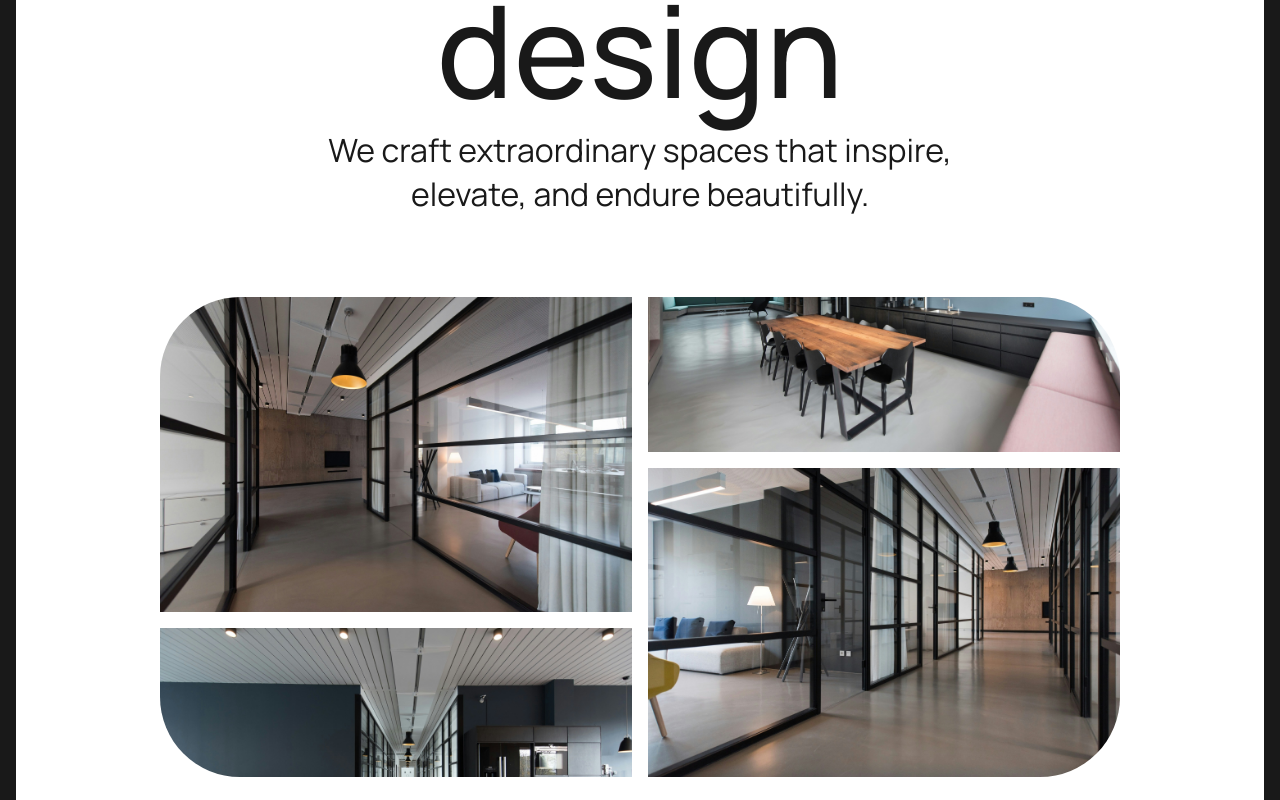
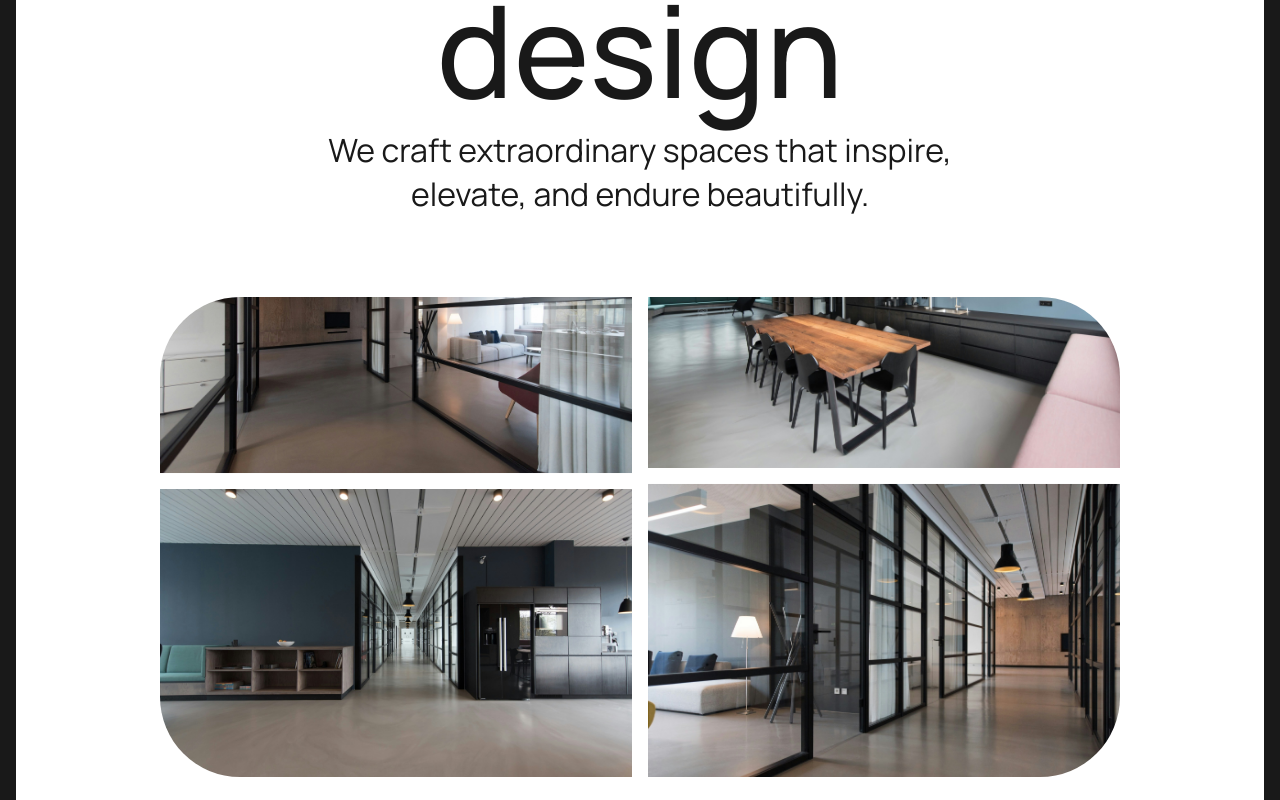
Before and after one commit to anastasiacheb/arkitect, a Next.js app: page /about in a window 1280 px wide. Shown: the part 480-1280 px from the top of the page. Built offline with nearby package versions, Linux system fonts and the light colour scheme.

Commit message:
parallax animation

```diff
--- a/src/app/about/page.jsx
+++ b/src/app/about/page.jsx
@@ -1,5 +1,5 @@
 import Image from 'next/image';
-import { Socials, PreFooter, ProjectItem, Card, Header, Accordion, Animation } from '@/components';
+import { Socials, PreFooter, ProjectItem, Card, Header, Accordion, Animation, AnimationParallax } from '@/components';
 import { Projects, Team } from '@/data';
 
 const Values = [
@@ -78,8 +78,9 @@ export default function Page() {
             </p>
           </div>
         </Animation>
-        <div className="flex gap-2 md:gap-4 rounded-4xl md:rounded-[60px] lg:rounded-[80px] overflow-clip max-w-400 mx-auto aspect-[650/430] xl:aspect-[2/1]">
-          <div className="flex flex-col gap-2 md:gap-4">
+        <div className="flex gap-2 md:gap-4 rounded-4xl md:rounded-[60px] lg:rounded-[80px] overflow-clip max-w-400 mx-auto aspect-[650/430] xl:aspect-[2/1] relative">
+          <AnimationParallax simple depth={-100}>
+            <div className="flex flex-col gap-2 md:gap-4 w-full h-full -mt-5 md:-mt-10 xl:-mt-20">
               <Image
                 src="/images/nastuh-abootalebi-rSpMla5RItA-unsplash.jpg"
                 alt="building"
@@ -96,10 +97,12 @@ export default function Page() {
                 height={0}
                 sizes="100vw"
                 // style={{ width: '100%', height: 'auto' }}
-              className="w-full h-full -mb-10 md:-mb-20 xl:-mb-40 object-cover"
+                className="w-full h-full object-cover"
               />
             </div>
-          <div className="flex flex-col gap-2 md:gap-4">
+          </AnimationParallax>
+          <AnimationParallax simple depth={100}>
+            <div className="flex flex-col gap-2 md:gap-4 w-full h-full">
               <Image
                 src="/images/nastuh-abootalebi-JdcJn85xD2k-unsplash.jpg"
                 alt="building"
@@ -107,7 +110,7 @@ export default function Page() {
                 height={0}
                 sizes="100vw"
                 // style={{ width: '100%', height: 'auto' }}
-              className="w-full h-full object-cover -mt-10 md:-mt-20 xl:-mt-40"
+                className="w-full h-full object-cover -mt-15 md:-mt-30 xl:-mt-60"
               />
               <Image
                 src="/images/nastuh-abootalebi-yWwob8kwOCk-unsplash.jpg"
@@ -119,6 +122,7 @@ export default function Page() {
                 className="w-full h-full object-cover"
               />
             </div>
+          </AnimationParallax>
         </div>
       </header>
       <section className="bg-light relative z-10 p-10 pb-0 md:p-16 lg:pt-32 lg:px-36 md:pb-0 lg:pb-0">
--- a/src/app/contact/page.jsx
+++ b/src/app/contact/page.jsx
@@ -1,5 +1,5 @@
 import Image from 'next/image';
-import { Socials, PreFooter, ProjectItem, Card, Header, Accordion, Animation } from '@/components';
+import { Socials, PreFooter, ProjectItem, Card, Header, Accordion, Animation, AnimationParallax } from '@/components';
 
 const Questions = [
   {
@@ -58,6 +58,7 @@ export default function Page() {
   return (
     <>
       <header className="rounded-t-4xl  overflow-clip md:rounded-t-[60px] lg:rounded-t-[96px] relative h-auto md:h-auto lg:h-[calc(100dvh-32px)] lg:min-h-210.5 lg:flex lg:justify-center lg:items-center bg-light">
+        <AnimationParallax>
           <Image
             src="/images/image0.png"
             alt="building"
@@ -67,6 +68,7 @@ export default function Page() {
             // style={{ width: '100%', height: 'auto' }}
             className="w-full h-full absolute object-cover rounded-b-4xl md:rounded-b-[60px] lg:rounded-b-[96px]"
           />
+        </AnimationParallax>
         <div className="w-full h-full absolute z-0 bg-dark opacity-20 rounded-b-4xl md:rounded-b-[60px] lg:rounded-b-[96px]"></div>
         <div className="z-20 relative text-light w-full px-10  md:px-16 lg:px-36 pt-28 pb-16 md:pt-40 md:pb-24 lg:py-0 lg:pt-38.5">
           <div className="max-w-350 mx-auto flex flex-col gap-12 md:gap-16 lg:flex-row lg:gap-4 lg:justify-between">
--- a/src/app/page.jsx
+++ b/src/app/page.jsx
@@ -1,6 +1,6 @@
 import Image from 'next/image';
 import Link from 'next/link';
-import { Socials, PreFooter, ProjectItem, Card, Animation, AnimationScroll } from '../components';
+import { Socials, PreFooter, ProjectItem, Card, Animation, AnimationScroll, AnimationParallax } from '../components';
 import { Projects, Team } from '../data';
 import { motion } from 'motion/react';
 
@@ -138,6 +138,7 @@ export default function Home() {
   return (
     <>
       <header className="rounded-t-4xl overflow-clip md:rounded-t-[60px] lg:rounded-t-[96px] relative h-auto flex justify-center items-center md:h-auto">
+        <AnimationParallax>
           <Image
             src="/images/image.png"
             alt="building"
@@ -147,6 +148,7 @@ export default function Home() {
             // style={{ width: '100%', height: 'auto' }}
             className="w-full h-full absolute object-cover"
           />
+        </AnimationParallax>
         <div className="w-full h-full absolute z-0 bg-dark opacity-20"></div>
         <div className="w-full h-2/3 bottom-0 absolute z-0 bg-linear-to-t from-dark to-transparent opacity-60"></div>
         <div className="text-light relative z-20 w-full max-w-390 pb-8 md:pb-15 lg:pb-24 ">
--- a/src/app/projects/[slug]/page.jsx
+++ b/src/app/projects/[slug]/page.jsx
@@ -1,6 +1,6 @@
 import { Projects, Team } from '@/data';
 import Image from 'next/image';
-import { Socials, PreFooter, ProjectItem, Animation } from '@/components';
+import { Socials, PreFooter, ProjectItem, Animation, AnimationParallax } from '@/components';
 
 function TableRow({ arrayLength, index, data }) {
   let style = '';
@@ -35,6 +35,7 @@ export default function Page({ params }) {
   return (
     <>
       <header className="rounded-t-4xl overflow-clip md:rounded-t-[60px] lg:rounded-t-[96px] relative h-auto flex justify-center items-center md:h-auto">
+        <AnimationParallax>
           <Image
             src={`/images/${project.image}`}
             alt="building"
@@ -44,6 +45,7 @@ export default function Page({ params }) {
             // style={{ width: '100%', height: 'auto' }}
             className="w-full h-full absolute object-cover"
           />
+        </AnimationParallax>
         <div className="w-full h-full absolute z-0 bg-dark opacity-20"></div>
         <div className="w-full h-2/3 bottom-0 absolute z-0 bg-linear-to-t from-dark to-transparent opacity-60"></div>
         <div className="text-light relative z-20 w-full max-w-390 pb-8 md:pb-15 lg:pb-24 ">
--- /dev/null
+++ b/src/components/AnimationParallax.jsx
@@ -0,0 +1,19 @@
+'use client';
+import { motion, useScroll, useTransform } from 'motion/react';
+import { useRef } from 'react';
+
+function useParallax(value, distance) {
+  return useTransform(value, [0, 1], [-distance, distance]);
+}
+
+export default function AnimationParallax({ children, simple, depth = 300 }) {
+  const ref = useRef(null);
+  const { scrollYProgress } = useScroll({ target: ref, offset: ['start end', 'end start'] });
+  const y = useParallax(scrollYProgress, depth);
+
+  return (
+    <motion.div ref={ref} style={{ y }} className={`${simple ? '' : 'absolute '} w-full h-full `}>
+      {children}
+    </motion.div>
+  );
+}
--- a/src/components/index.js
+++ b/src/components/index.js
@@ -9,3 +9,4 @@ export { default as Accordion } from './Accordion';
 export { default as Animation } from './Animation';
 export { default as AnimationScroll } from './AnimationScroll';
 export { default as AnimationCount } from './AnimationCount';
+export { default as AnimationParallax } from './AnimationParallax';
```
Also changed, not shown: src/components/ProjectItem.jsx (+16 -3 lines). Lines whose indentation alone changed are shown as unchanged.
